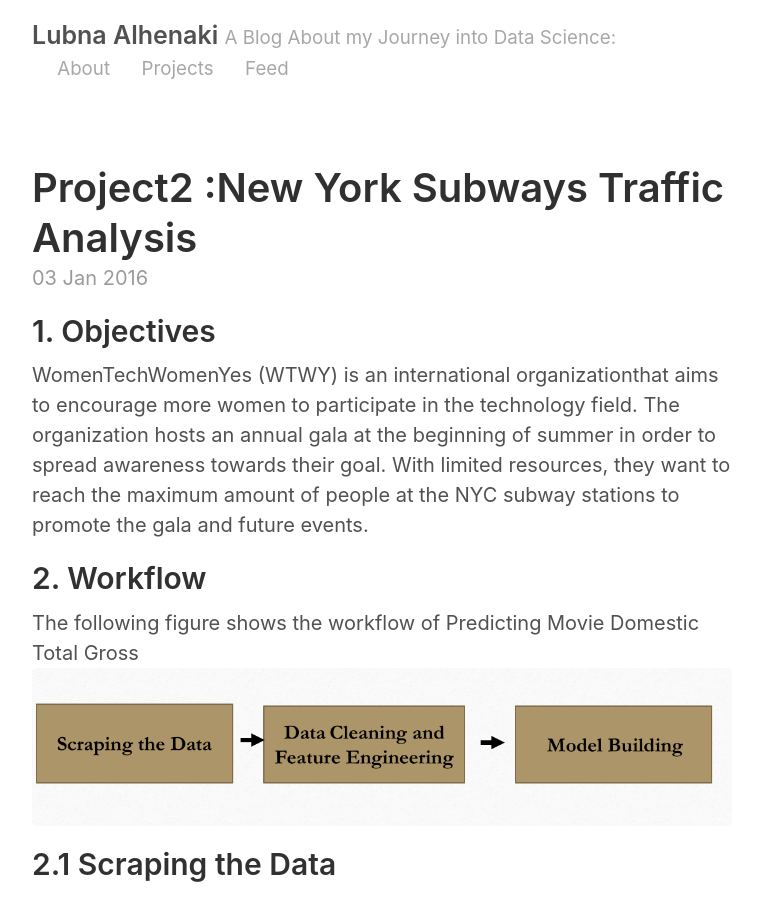
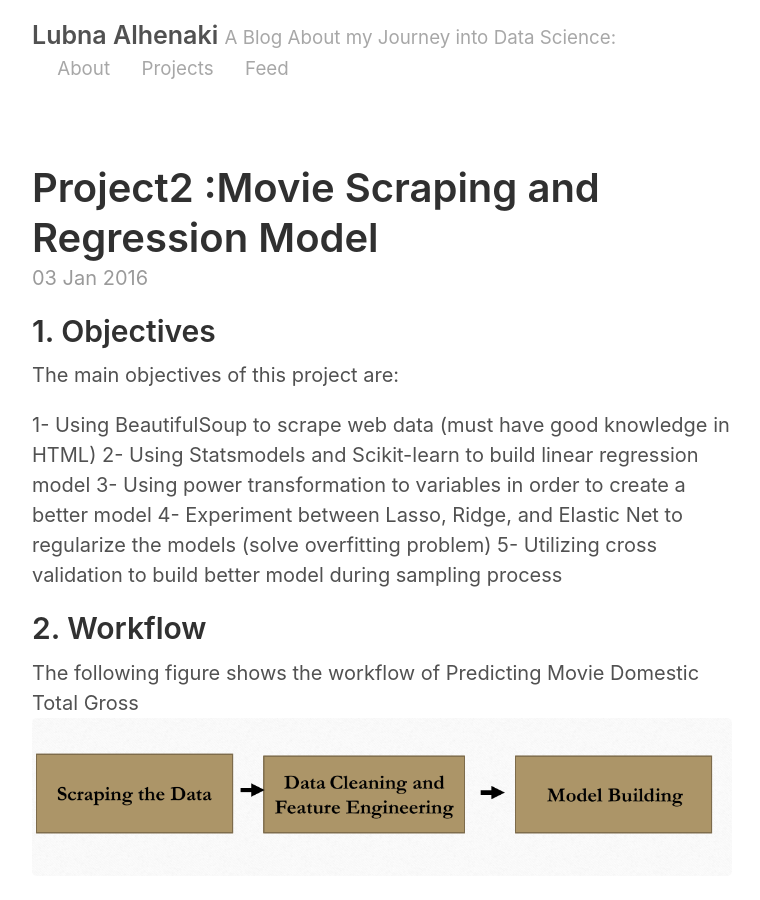
Before and after one commit to LubnaAlhenaki/LubnaAlhenaki.github.io, a Jekyll site: the page built from _posts/2016-01-03-introduction.md, in a window 1280 px wide and 900 px high. Shown: the whole window, without its empty margins (258-1018 px from the left). Built offline with Jekyll 4.4.1, drawn with Linux system fonts in a browser that asks for light colours.

Commit message:
Update 2016-01-03-introduction.md

```diff
--- a/_posts/2016-01-03-introduction.md
+++ b/_posts/2016-01-03-introduction.md
@@ -1,13 +1,20 @@
 ---
 layout: post
-title: Project2 :New York Subways Traffic Analysis
+title: Project2 :Movie Scraping and Regression Model
 ---
 
 
 
 ## 1. Objectives
 
-WomenTechWomenYes (WTWY) is an international organizationthat aims to encourage more women to participate in the technology field. The organization hosts an annual gala at the beginning of summer in order to spread awareness towards their goal. With limited resources, they want to reach the maximum amount of people at the NYC subway stations to promote the gala and future events.
+The main objectives of this project are:
+
+1- Using BeautifulSoup to scrape web data (must have good knowledge in HTML)
+2- Using Statsmodels and Scikit-learn to build linear regression model
+3- Using power transformation to variables in order to create a better model
+4- Experiment between Lasso, Ridge, and Elastic Net to regularize the models (solve overfitting problem)
+5- Utilizing cross validation to build better model during sampling process
+
 
 
 
```
